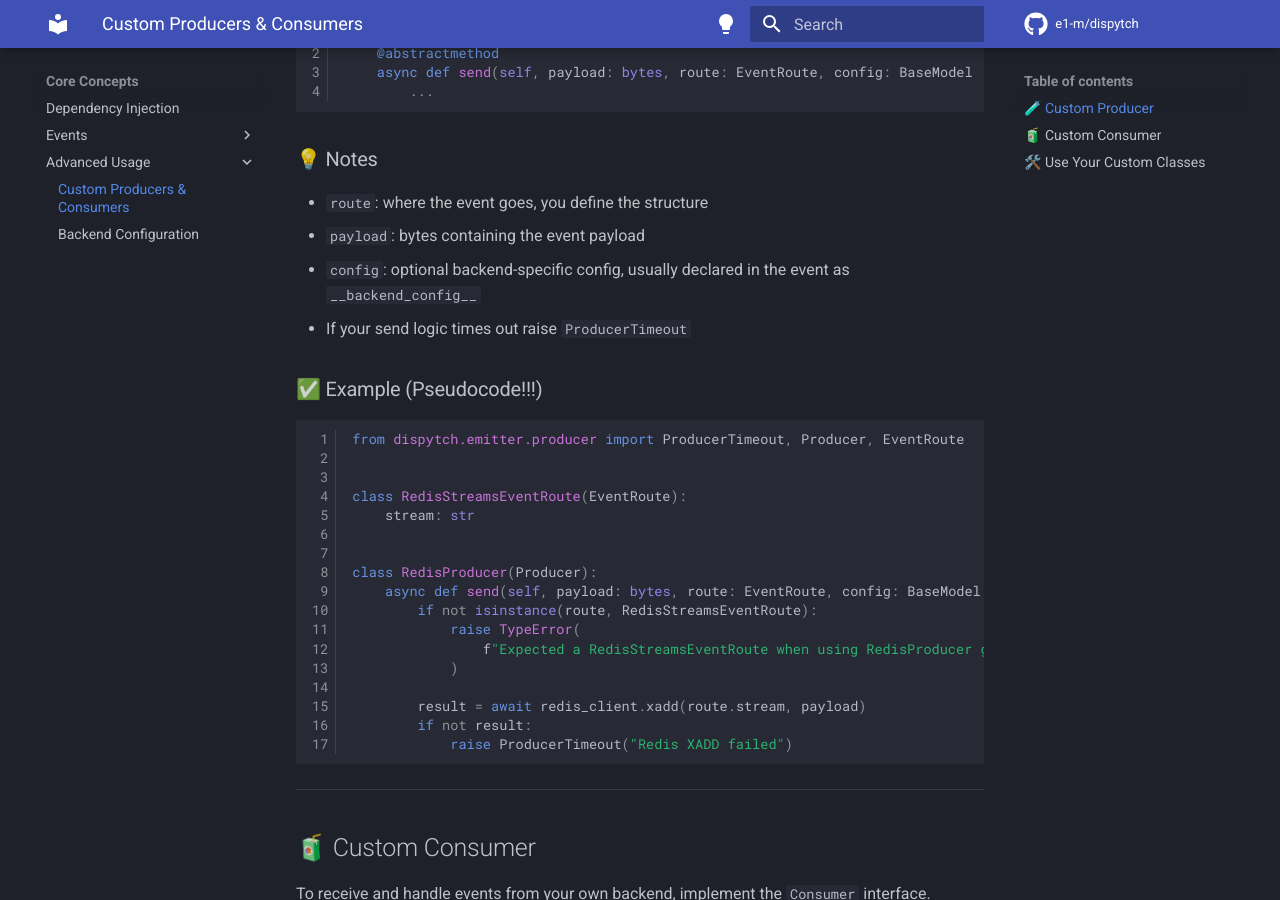
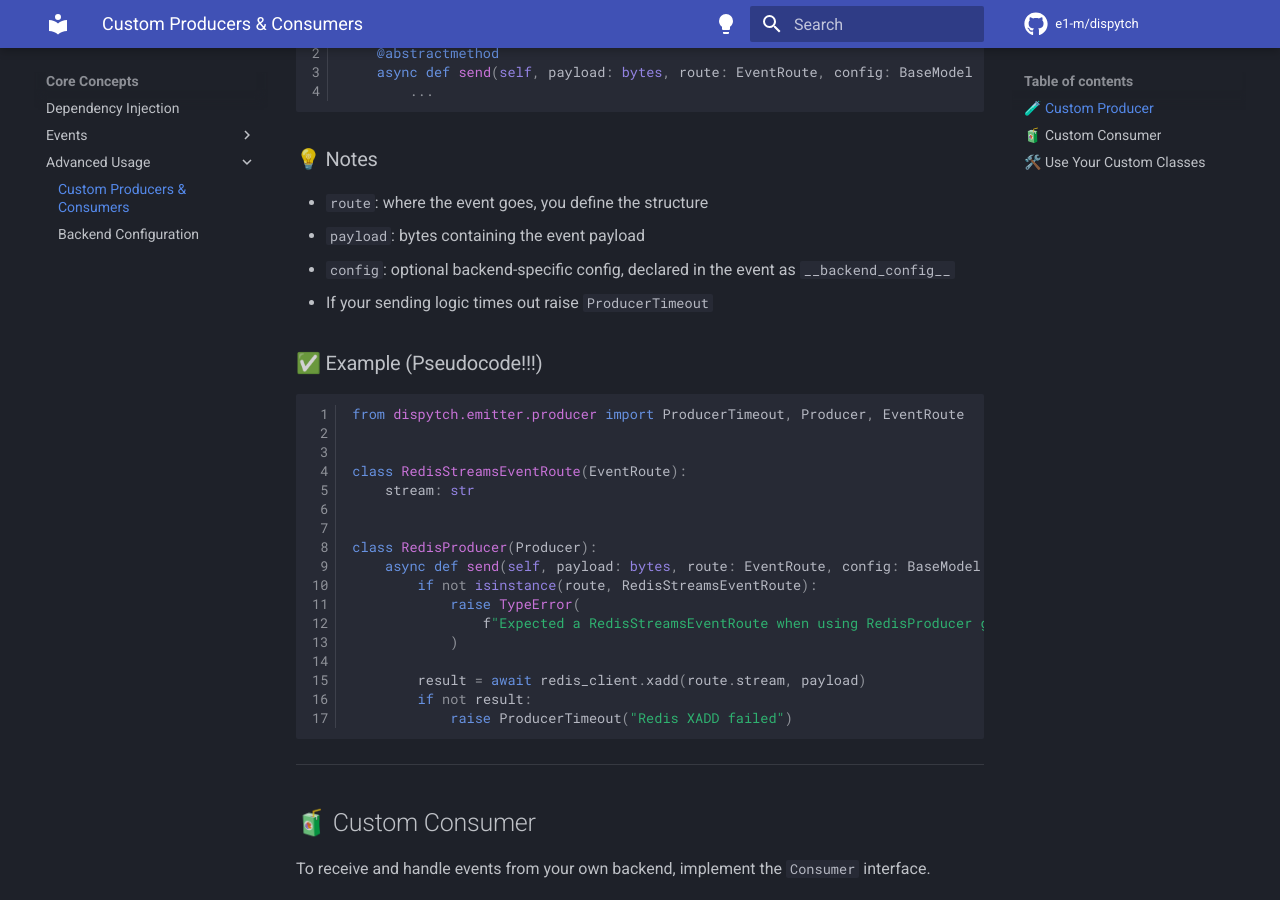
Before and after one commit to e1-m/dispytch, an MkDocs documentation site: the page built from docs/docs/concepts/own_consumers_and_producers.md, in a window 1280 px wide and 900 px high, scrolled down 552 px. Built offline with MkDocs 1.6.1 and Material for MkDocs 9.7.7, drawn with Linux system fonts in a browser that asks for light colours; comment, search, counter and statistics services are not loaded; the version menu is left out.

Commit message:
:memo: docs: update custom consumers and producers documentation

```diff
--- a/docs/docs/concepts/own_consumers_and_producers.md
+++ b/docs/docs/concepts/own_consumers_and_producers.md
@@ -24,8 +24,8 @@ class Producer(ABC):
 
 * `route`: where the event goes, you define the structure
 * `payload`: bytes containing the event payload
-* `config`: optional backend-specific config, usually declared in the event as `__backend_config__`
-* If your send logic times out raise `ProducerTimeout`
+* `config`: optional backend-specific config, declared in the event as `__backend_config__`
+* If your sending logic times out raise `ProducerTimeout`
 
 ### ✅ Example (Pseudocode!!!)
 
```
